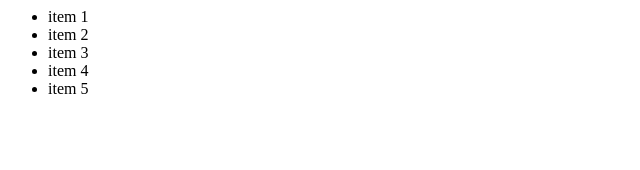
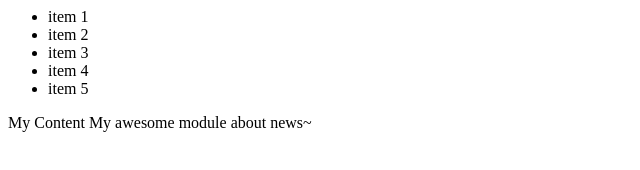
Before and after one commit to Mr6AShu/NewGitTest, a plain HTML site: page test.html in a window 1280 px wide. Shown: the whole page, without its empty margins (0-640 px from the left). Drawn offline with Linux system fonts and the light colour scheme.

Commit message:
add some code in test.html

```diff
--- a/test.html
+++ b/test.html
@@ -9,5 +9,7 @@
                 <li>item 5</li>
             </ul>
         </module-one>
+        <module-two>My Content</module-two>
+        <module-three>My awesome module about news~</module-three>
     </body>
 </html>
```
